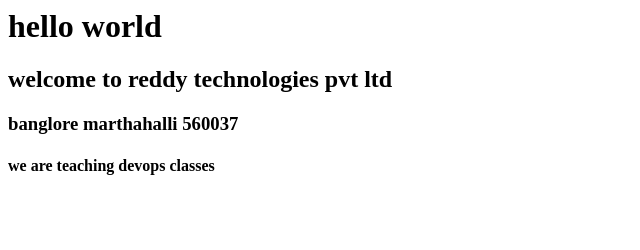
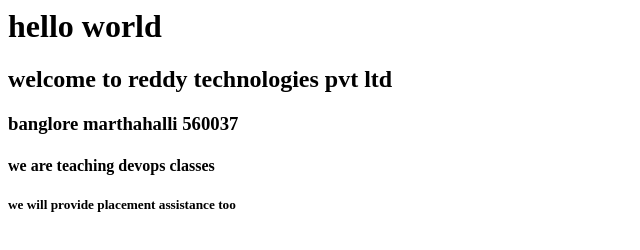
Before and after one commit to reddyvarisrinu95/srinivasapp, a plain HTML site: page index.html in a window 1280 px wide. Shown: the whole page, without its empty margins (0-640 px from the left). Drawn offline with Linux system fonts and the light colour scheme.

Commit message:
added line5

```diff
--- a/index.html
+++ b/index.html
@@ -2,3 +2,4 @@
 <h2> welcome to reddy technologies pvt ltd</h2>
 <h3>banglore marthahalli 560037</h3>
 <h4> we are teaching devops classes</h4>
+<h5> we will provide placement assistance too</h5>
```
